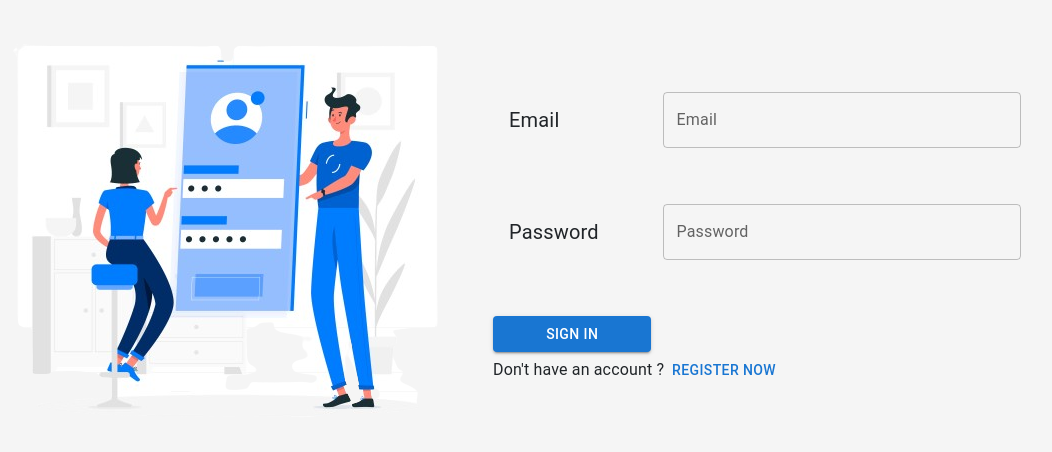
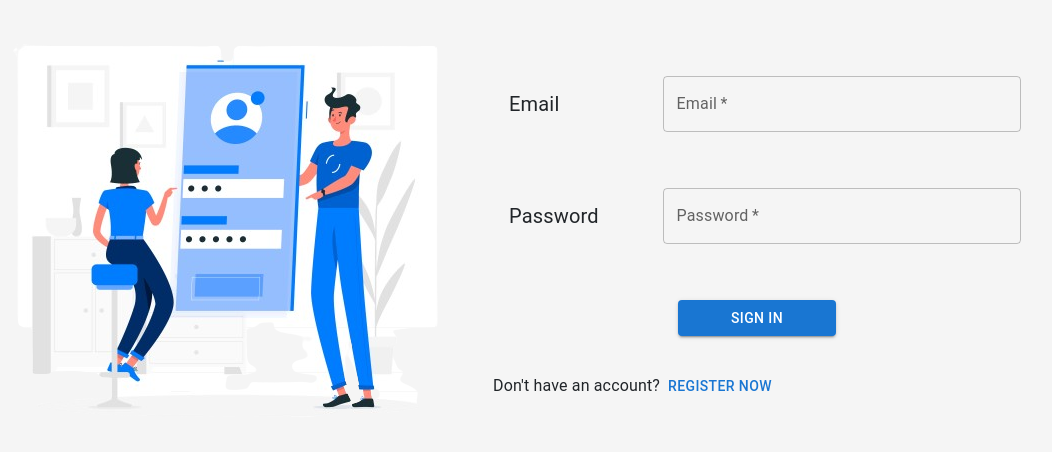
Before and after one commit to Chetax/InfoVista, a React (Create React App) app in the folder Frontend/: page /signin in a window 1280 px wide. Shown: the part 160-612 px from the top of the page, without its empty margins (147-1199 px from the left). Built offline with nearby package versions, Linux system fonts and the light colour scheme; no server answers.

Commit message:
Update Singin.jsx

```diff
--- a/Frontend/src/Component/Auth/Singin.jsx
+++ b/Frontend/src/Component/Auth/Singin.jsx
@@ -5,40 +5,86 @@ import './Singin.css';
 import { useState } from "react";
 import { Link, useNavigate } from "react-router-dom";
 
-function Singin() {
-    const firebase=useFirebase();
-    const [email ,Setemail]=useState('');
-    const [password ,Setpassword]=useState('');
-    const navigate=useNavigate();
+function Signin() {
+  const firebase = useFirebase();
+  const [email, setEmail] = useState('');
+  const [password, setPassword] = useState('');
+  const navigate = useNavigate();
+
+  const handleSubmit = async (e) => {
+    e.preventDefault(); // Prevent default form submission
+    try {
+      const value = await firebase.singinuser(email, password, firebase.setUserValue);
+      setEmail(""); // Clear email field
+      setPassword(""); // Clear password field
+      if (value === true) {
+        navigate('/Home'); // Navigate to home page if successful
+      } else {
+        navigate('/signin'); // Navigate back to sign-in if not successful
+      }
+    } catch (error) {
+      alert(error.message || "Something went wrong"); // Provide meaningful feedback
+    }
+  };
+
   return (
-        <>
     <Container sx={{ height: "100vh", display: "flex", justifyContent: "center", alignItems: "center" }}>
       <Grid container sx={{ p: 6, bgcolor: "whitesmoke", borderRadius: "7px", width: "100%" }}>
         <Grid item xs={12} sm={12} md={6} sx={{ display: 'flex', justifyContent: "center", alignItems: "center" }}>
-                        <img className="imagesignup" src={singup} alt="" style={{ maxWidth: "100%", height: "auto" }} />
+          <img className="imagesignup" src={singup} alt="Sign up visual" style={{ maxWidth: "100%", height: "auto" }} />
         </Grid>
         <Grid item xs={12} sm={12} md={6} sx={{ display: 'flex', justifyContent: "center", flexDirection: 'column' }}>
+
+          <form onSubmit={handleSubmit}>
             <Box sx={{ display: "flex", justifyContent: "space-between", alignItems: "center", pl: 2, mb: 7, '@media(max-width:940px) and (min-width:880px)': { pl: 5 } }}>
               <Typography fontSize={"20px"}>Email</Typography>
-                            <TextField id="outlined-basic" placeholder="Enter Your Email "  value={email} onChange={(e)=>Setemail(e.target.value)} sx={{ width: '70%' }} type="email" label="Email" variant="outlined" />
+              <TextField
+                id="outlined-basic"
+                placeholder="Enter Your Email"
+                value={email}
+                onChange={(e) => setEmail(e.target.value)}
+                sx={{ width: '70%' }}
+                type="email"
+                label="Email"
+                variant="outlined"
+                required
+              />
             </Box>
+
             <Box sx={{ display: "flex", justifyContent: "space-between", alignItems: "center", pl: 2, mb: 7, '@media(max-width:940px) and (min-width:880px)': { pl: 5 } }}>
-                            <Typography fontSize={"20px"}   sx={{}}>Password</Typography>
-                            <TextField id="outlined" value={password} onChange={(e)=>Setpassword(e.target.value)} placeholder="Enter Your Password " sx={{ width: '70%' }} type="password" label="Password" variant="outlined" />
+              <Typography fontSize={"20px"}>Password</Typography>
+              <TextField
+  id="outlined-password"
+  value={password}
+  onChange={(e) => setPassword(e.target.value)}
+  placeholder="Enter Your Password"
+  sx={{ width: '70%' }}
+  type="password"
+  label="Password"
+  variant="outlined"
+  required
+  autoComplete="current-password"
+/>
             </Box>
-                        <Button onClick={async () => {  try{ const value= await firebase.singinuser(email,password,firebase.setUserValue);Setemail("");Setpassword("");if(value===true)navigate('/Home');else navigate('/signin');}catch(error){alert(error);}}} variant="contained" sx={{ textAlign: "center", width: "30%" }}>Sign In</Button>
 
-                        <Box sx={{ textAlign: "center",display:"flex",justifyContent:'start' ,alignItems:'center' }}>
-                            <Typography>Don't have an account ? </Typography><Link to="/signup"> <Button>Register Now</Button></Link>
+            <Box sx={{ display: 'flex', justifyContent: 'center', mb: 4 }}>
+              <Button type="submit" variant="contained" sx={{ textAlign: "center", width: "30%" }}>
+                Sign In
+              </Button>
             </Box>
-                        {/* pass: Chetan12 , mail:testz@gmail.com*/}
+          </form>
+          {/* Form End */}
 
+          <Box sx={{ textAlign: "center", display: "flex", justifyContent: 'start', alignItems: 'center' }}>
+            <Typography>Don't have an account?</Typography>
+            <Link to="/signup">
+              <Button>Register Now</Button>
+            </Link>
+          </Box>
         </Grid>
       </Grid>
     </Container>
-
-        </>
   );
 }
 
-export default Singin;
+export default Signin;
```
Lines whose indentation alone changed are shown as unchanged.
